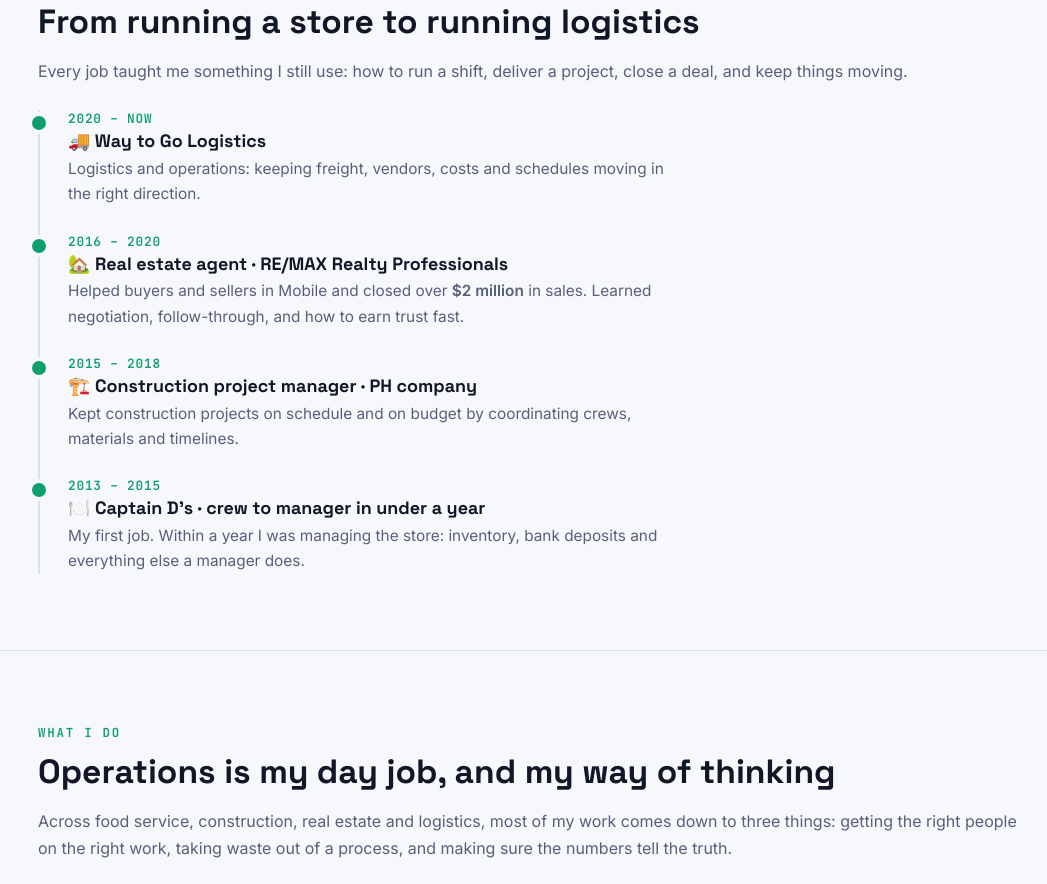
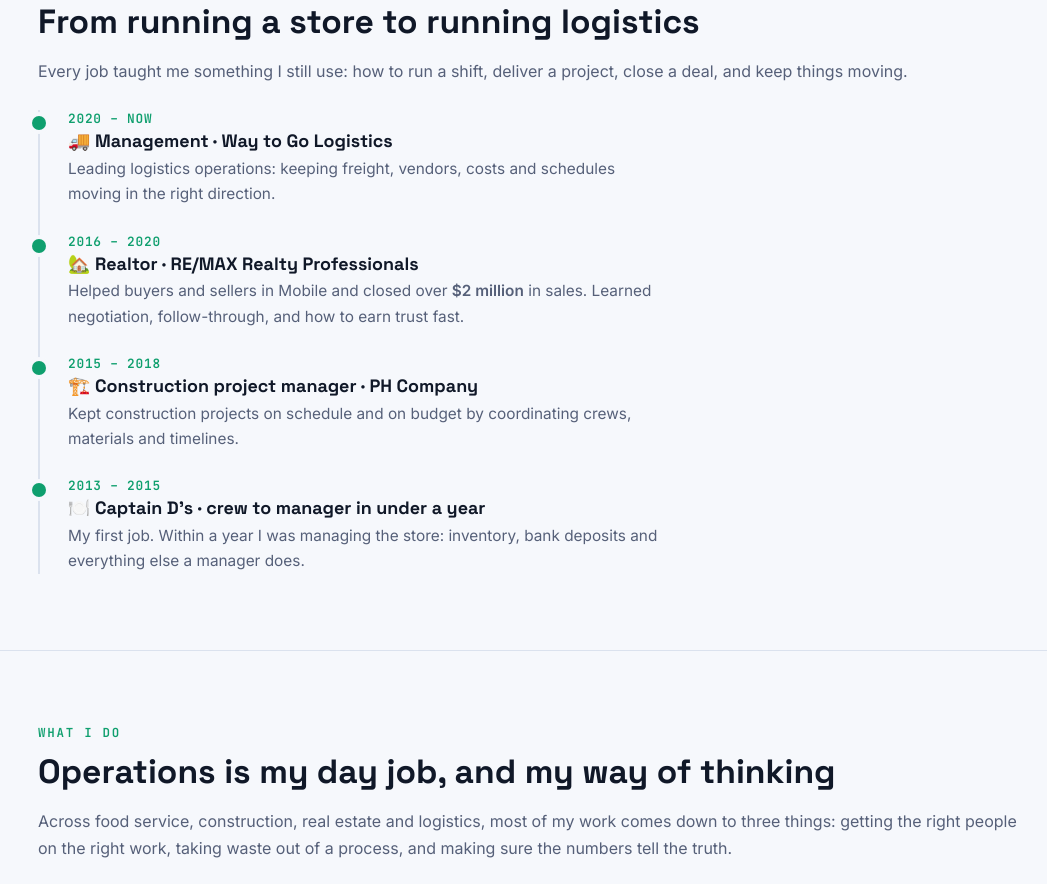
Before and after one commit to demetriusreynolds251-maker/demetriusreynolds251-maker.github.io, a plain HTML site: page index.html in a window 1280 px wide. Shown: the part 1760-2644 px from the top of the page, without its empty margins (102-1149 px from the left). Drawn offline with Linux system fonts and the light colour scheme.

Commit message:
My path: Realtor at RE/MAX, PH Company, management at Way to Go
Co-Authored-By: Claude Opus 5.5 <noreply@anthropic.com>

```diff
--- a/index.html
+++ b/index.html
@@ -116,9 +116,9 @@ footer{padding:36px 0 54px;color:var(--muted);font-size:.86rem;border-top:1px so
   <h2>From running a store to running logistics</h2>
   <p class="muted">Every job taught me something I still use: how to run a shift, deliver a project, close a deal, and keep things moving.</p>
   <div class="path">
-    <div class="step reveal"><div class="yr">2020 – NOW</div><h3>🚚 Way to Go Logistics</h3><p>Logistics and operations: keeping freight, vendors, costs and schedules moving in the right direction.</p></div>
-    <div class="step reveal"><div class="yr">2016 – 2020</div><h3>🏡 Real estate agent · RE/MAX Realty Professionals</h3><p>Helped buyers and sellers in Mobile and closed over <b>$2 million</b> in sales. Learned negotiation, follow-through, and how to earn trust fast.</p></div>
-    <div class="step reveal"><div class="yr">2015 – 2018</div><h3>🏗️ Construction project manager · PH company</h3><p>Kept construction projects on schedule and on budget by coordinating crews, materials and timelines.</p></div>
+    <div class="step reveal"><div class="yr">2020 – NOW</div><h3>🚚 Management · Way to Go Logistics</h3><p>Leading logistics operations: keeping freight, vendors, costs and schedules moving in the right direction.</p></div>
+    <div class="step reveal"><div class="yr">2016 – 2020</div><h3>🏡 Realtor · RE/MAX Realty Professionals</h3><p>Helped buyers and sellers in Mobile and closed over <b>$2 million</b> in sales. Learned negotiation, follow-through, and how to earn trust fast.</p></div>
+    <div class="step reveal"><div class="yr">2015 – 2018</div><h3>🏗️ Construction project manager · PH Company</h3><p>Kept construction projects on schedule and on budget by coordinating crews, materials and timelines.</p></div>
     <div class="step reveal" style="padding-bottom:0"><div class="yr">2013 – 2015</div><h3>🍽️ Captain D's · crew to manager in under a year</h3><p>My first job. Within a year I was managing the store: inventory, bank deposits and everything else a manager does.</p></div>
   </div>
 </div></section>
```
